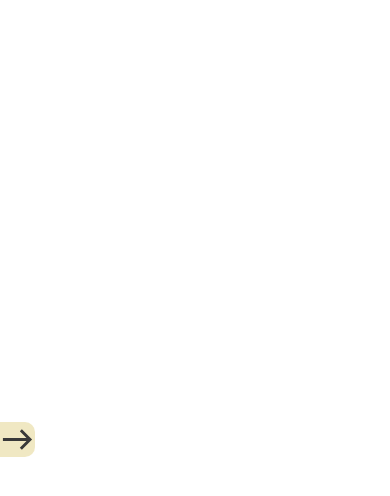
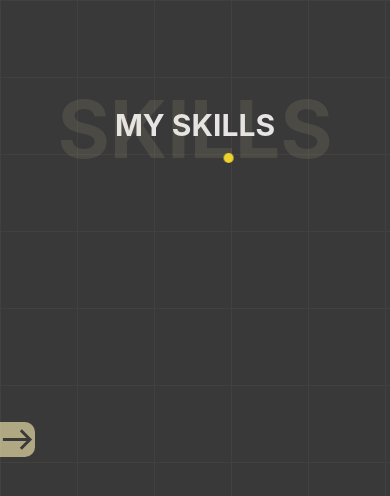
Before and after one commit to tomasleggire/tomasleggire, a React (Create React App) app: page /resume in a window 390 px wide. Shown: the top 496 px of the page. Built offline with nearby package versions, Linux system fonts and the light colour scheme.

Commit message:
resume div main creado

```diff
--- a/src/App.js
+++ b/src/App.js
@@ -6,6 +6,7 @@ import Navbar from "./containers/Navbar";
 import Services from "./containers/Services";
 import AppContext from "./context/AppContext";
 import useInitialState from "./hooks/useInitialState";
+import Resume from "./containers/Resume";
 import Portfolio from "./containers/Portfolio";
 import Contact from "./containers/Contact";
 
@@ -19,6 +20,7 @@ function App() {
         <Routes>
           <Route path="/" element={<HomeContainer />} />
           <Route path="/about" element={<Services />} />
+          <Route path="/resume" element={<Resume />} />
         </Routes>
       </Router>
     </AppContext.Provider>
--- /dev/null
+++ b/src/containers/Resume.js
@@ -0,0 +1,11 @@
+import React from "react";
+import '../styles/Resume.scss';
+import Title from "../components/Title";
+
+export default function Resume() {
+    return (
+        <div className="resume-main-div">
+            <Title title='MY SKILLS' subTitle='SKILLS' />
+        </div>
+    )
+}
--- a/src/containers/Services.js
+++ b/src/containers/Services.js
@@ -107,7 +107,7 @@ export default function Services() {
               Freelance: Avaliable
             </li>
           </ul>
-        <button type="button" className="btn-about">DOWNLOAD RESUME</button>
+        <button type="button" className="btn-about">DOWNLOAD CV</button>
         </div>
       </div>
       <Title title='MY SERVICES' subTitle='SERVICES' />
--- /dev/null
+++ b/src/styles/Resume.scss
@@ -0,0 +1,17 @@
+@import "vars";
+
+.resume-main-div {
+    width: calc(100% - 90px);
+    margin-left: 90px;
+    min-height: 100vh;
+    background-image: linear-gradient(#42413e 1px, transparent 1px), linear-gradient(to right, #42413e 1px, transparent 1px);
+background-size: 77px 77px;
+background-color: #393939;
+}
+
+@media only screen and (max-width: 1023px) {
+    .resume-main-div {
+        width: 100%;
+        margin-left: 0;
+    }
+}
```
